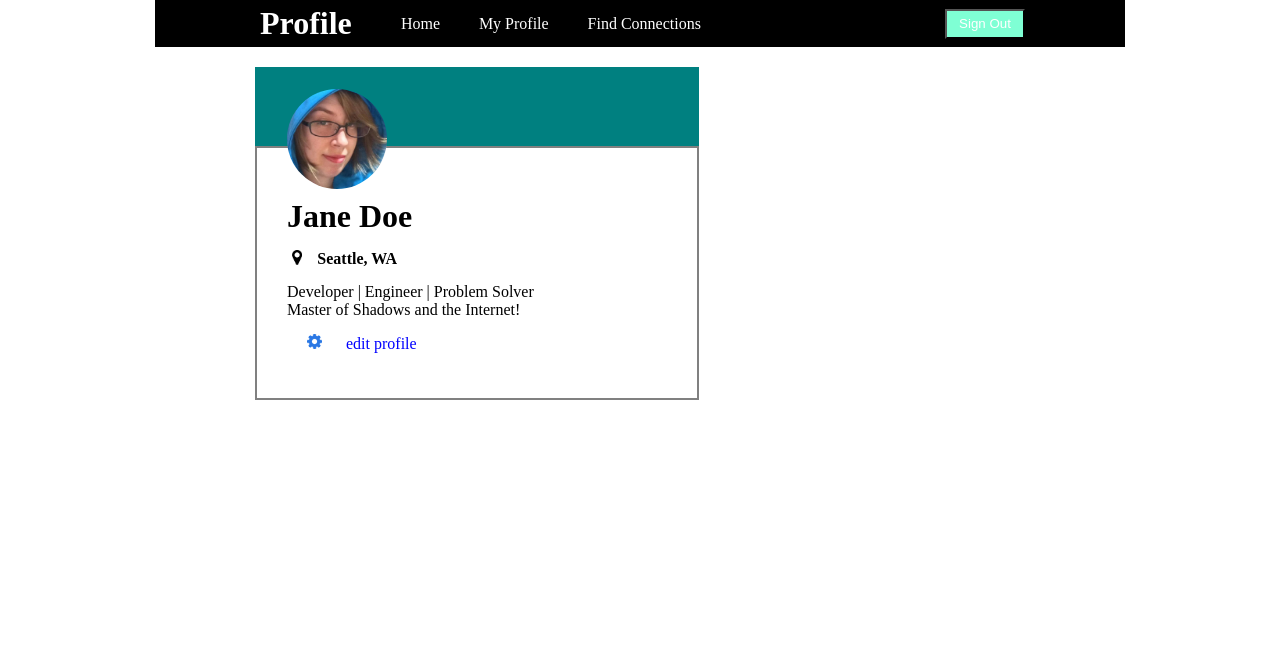
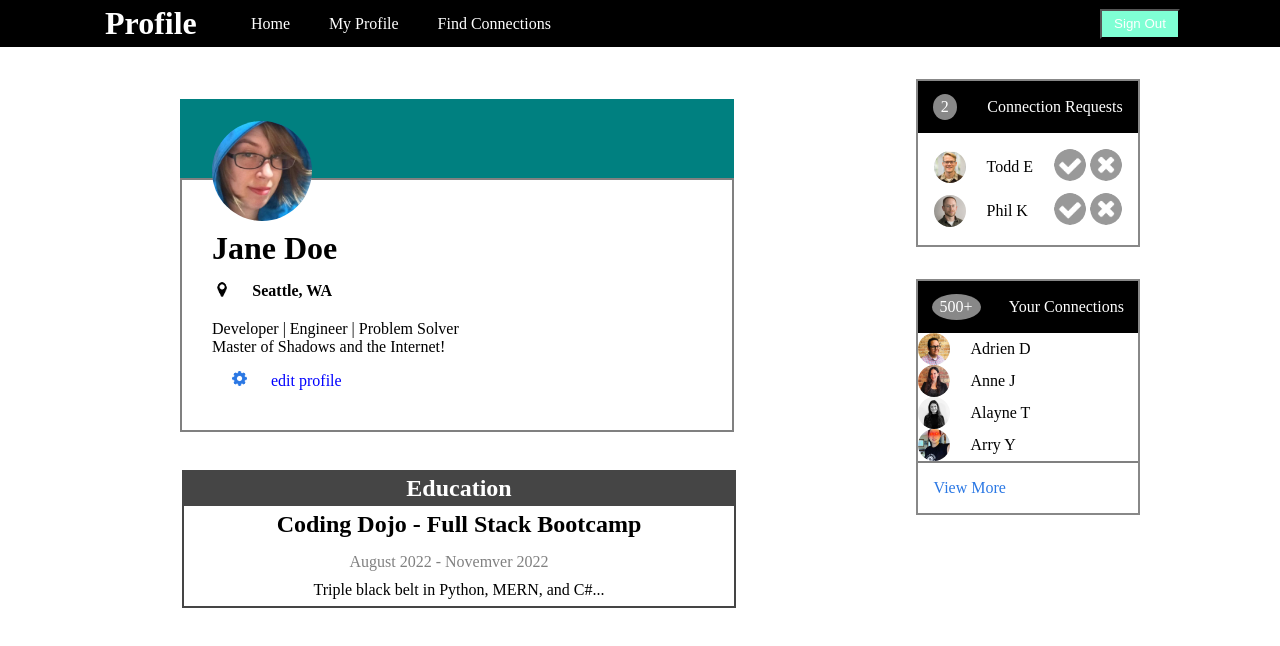
Before and after one commit to Daniel-Mendoza9/web_fundamentals, a plain HTML site: page WebFun/Profile_Page/index.html in a window 1280 px wide. Drawn offline with Linux system fonts and the light colour scheme.

Commit message:
Complete Profile Page

```diff
--- a/WebFun/Profile_Page/index.html
+++ b/WebFun/Profile_Page/index.html
@@ -9,39 +9,118 @@
 </head>
 <body>
     <div class="container">
+        <!-- ----------NAVBAR----------- -->
         <div class="nav">
             <h1 class="nav-title">Profile</h1>
             <ul class="nav-links">
-                    <li><a href="#">Home</a></li>
-                    <li><a href="#" class="active">My Profile</a></li>
-                    <li><a href="#">Find Connections</a></li>
+                <li><a href="#" class="new-anchor">Home</a></li>
+                <li><a href="#" class="new-anchor">My Profile</a></li>
+                <li><a href="#" class="new-anchor">Find Connections</a></li>
             </ul>
             <ul>
                 <li><button class="btn">Sign Out</button></li>
             </ul>
         </div>
+        <!-- ----------USER CARD---------- -->
+    <main>
+        <div class="col-1">
             <div class="user">
-            <div class="top">
+                <div class="user-top">
                     <img class="jane" src="images/jane-m.jpg" alt="Profile Pic for Jane">
+                </div>
+
+                <div class="user-bottom">
+                    <h1 class="user-name">Jane Doe</h1>
+                    <div class="location">
+                        <img class="map-marker" src="images/map-marker.png" alt="map marker">
+                        <h2 class="city">Seattle, WA</h2>
+                    </div>
+
+                        <h3>Developer | Engineer | Problem Solver Master of Shadows and the Internet!</h3>
+
+                    <div class="edit">
+                        <img class="gear" src="images/gear.png" alt="blue gear icon">
+                        <a class="edit" href="#">edit profile</a>
+                    </div>
+
+                    <!-- ----------EDUCATION---------- -->
+            <div class="education">
+                <div class="ed-top">
+                        <h2 class="education-txt">Education</h2>
+                </div>
+                    <div class="ed-bottom">
+                        <h2>Coding Dojo - Full Stack Bootcamp</h2>
+                        <h3 class="gray">August 2022 - Novemver 2022</h3>
+                        <p>Triple black belt in Python, MERN, and C#...</p>
+
+                    </div>
+            </div>
 
                 </div>
 
-            <div class="bottom">
-                <h1 class="user-name">Jane Doe</h1>
-                <div class="location">
-                    <img class="map-marker" src="images/map-marker.png" alt="map marker">
-                    <h2>Seattle, WA</h2>
-                </div>
-                <h3>Developer | Engineer | Problem Solver Master of Shadows and the Internet!</h3>
-                <div class="edit">
-                    <img class="gear" src="images/gear.png" alt="blue gear icon">
-                    <a class="edit" href="#">edit profile</a>
 
             </div>
 
         </div>
+        <div class="right-col col">
+            <div class="card">
+                <div class="top">
+                    <p class="count">2</p>
+                    <p>Connection Requests</p>
+                </div>
+                <div class="request-body">
+                    <div class="request row">
+                        <div class="row">
+                            <img src="images/todd-s.jpg" alt="profile picture" class="icon">
+                            <p>Todd E</p>
+                        </div>
+                        <div>
+                            <img src="images/accept-circle.png" alt="" class="icon">
+                            <img src="images/close-circle.png" alt="" class="icon">
+                        </div>
+                    </div>
+                    <div class="request row">
+                        <div class="row">
+                            <img src="images/phil-s.jpg" alt="profile picture" class="icon">
+                            <p>Phil K</p>
+                        </div>
+                        <div>
+                            <img src="images/accept-circle.png" alt="" class="icon">
+                            <img src="images/close-circle.png" alt="" class="icon">
+                        </div>
+                    </div>
+                </div>
+            </div>
+            <div class="card">
+                <div class="top">
+                    <p class="count">500+</p>
+                    <p>Your Connections</p>
+                </div>
+                <div>
+                    <div class="connections body">
+                        <div class="row">
+                            <img src="images/adrien-s.jpg" alt="profile picture" class="icon">
+                            <p>Adrien D</p>
+                        </div>
+                        <div class="row">
+                            <img src="images/anne-s.jpg" alt="profile picture" class="icon">
+                            <p>Anne J</p>
+                        </div>
+                        <div class="row">
+                            <img src="images/alayne-s.jpg" alt="profile picture" class="icon">
+                            <p>Alayne T</p>
+                        </div>
+                        <div class="row">
+                            <img src="images/arry-s.jpg" alt="profile picture" class="icon">
+                            <p>Arry Y</p>
+                        </div>
+                    </div>
+                    <div class="more"><a href="#" class="view">View More</a></div>
+                </div>
+            </div>
+        </div>
+    </main>
 
-        </div>
 
     </div>
 
--- a/WebFun/Profile_Page/style.css
+++ b/WebFun/Profile_Page/style.css
@@ -4,9 +4,11 @@
 }
 
 .container{
-    width: 970px;
+    width: auto;
     margin: auto;
 }
+
+/* NAVBAR */
 
 .nav{
     display: flex;
@@ -28,7 +30,7 @@
     display: flex;
     justify-content: space-between;
     list-style-type: none;
-    margin-right: 200px;
+    margin-right: 500px;
     width: 300px;
     padding: 5px;
     align-items: center;
@@ -59,21 +61,35 @@ a:hover{
     background-color: rgb(0, 128, 255);
 }
 
-.top{
+/* USER-CARD */
+
+main{
+    max-width: 1000px;
+    margin: 2em auto;
+    display: flex;
+    gap: 1em;
+}
+
+.col-1{
+    display: flex;
+    flex: 1;
+}
+
+.user-top{
     background-color: teal;
-    width: 440px;
+    width: 550px;
     height: 75px;
     margin: auto;
     margin-top: 20px;
-    margin-left: 100px;
+    margin-left: 40px;
     border: solid 2px teal;
 }
 
-.bottom{
+.user-bottom{
     background-color: white;
-    width: 440px;
+    width: 550px;
     height: 250px;
-    margin-left: 100px;
+    margin-left: 40px;
     border: solid 2px gray;
 }
 
@@ -82,6 +98,10 @@ a:hover{
     border-radius: 50%;
     margin-left: 30px;
     margin-top: 20px;
+}
+
+img{
+    border-radius: 50%;
 }
 
 .user-name{
@@ -98,12 +118,11 @@ a:hover{
 
 .location{
     display: flex;
-    background-color: white;
 }
 
-h2{
+.city{
     background-color: white;
-    margin-right: 300px;
+    margin-right: 400px;
     margin-top: 15px;
     font-size: 16px;
 }
@@ -134,3 +153,120 @@ h3{
 a:hover{
     text-decoration: underline;
 }
+
+.new-anchor{
+    color: white;
+}
+
+/* EDUCATION */
+
+.ed-top{
+    background-color: rgb(69, 69, 69);
+    width: 550px;
+    height: 30px;
+    margin-top: 80px;
+    border: solid 2px rgb(69, 69, 69);
+}
+
+.ed-bottom{
+    background-color: white);
+    width: 550px;
+    height: 100px;
+    border: solid 2px rgb(69, 69, 69);
+}
+
+.education-txt{
+    color: white;
+    margin: 3px;
+}
+
+h2, p{
+    text-align: center;
+    margin: 5px;
+}
+
+
+.gray {
+    color: grey;
+    position: relative;
+    text-align: center;
+    margin-bottom: 10px;
+    margin-left: 140px;
+}
+
+.row {
+    display: flex;
+    flex-direction: row;
+    align-items: center;
+    gap: 1em;
+
+
+}
+
+.col {
+    display: flex;
+    flex-direction: column;
+    gap: 2em;
+}
+
+.icon {
+    height: 2em;
+}
+
+.icon.utility {
+    height: 1.5em;
+}
+
+.top {
+    background-color: black;
+    color: white;
+    display: flex;
+    justify-content: space-around;
+    align-items: center;
+    padding: 0.5em 0;
+}
+
+.count {
+    background-color: #888;
+    padding: 0.25em 0.5em;
+    border-radius: 50%;
+}
+.request-body {
+    padding: 1em;
+    display: flex;
+    flex-direction: column;
+    gap: 0.5em;
+}
+
+.request.row {
+    justify-content: space-between;
+}
+
+.card {
+    border: 2px solid #888;
+}
+
+.top {
+    background-color: black;
+    color: white;
+    display: flex;
+    justify-content: space-around;
+    align-items: center;
+    padding: 8px 0;
+    margin: auto;
+}
+
+.count {
+    background-color: #888;
+    padding: 4px 8px;
+    border-radius: 50%;
+}
+
+.more {
+    border-top: 2px solid grey;
+    padding: 16px;
+}
+
+a {
+    color: #2B78E4;
+}
```
Also changed, not shown: 1 other file. Lines whose indentation alone changed are shown as unchanged.
